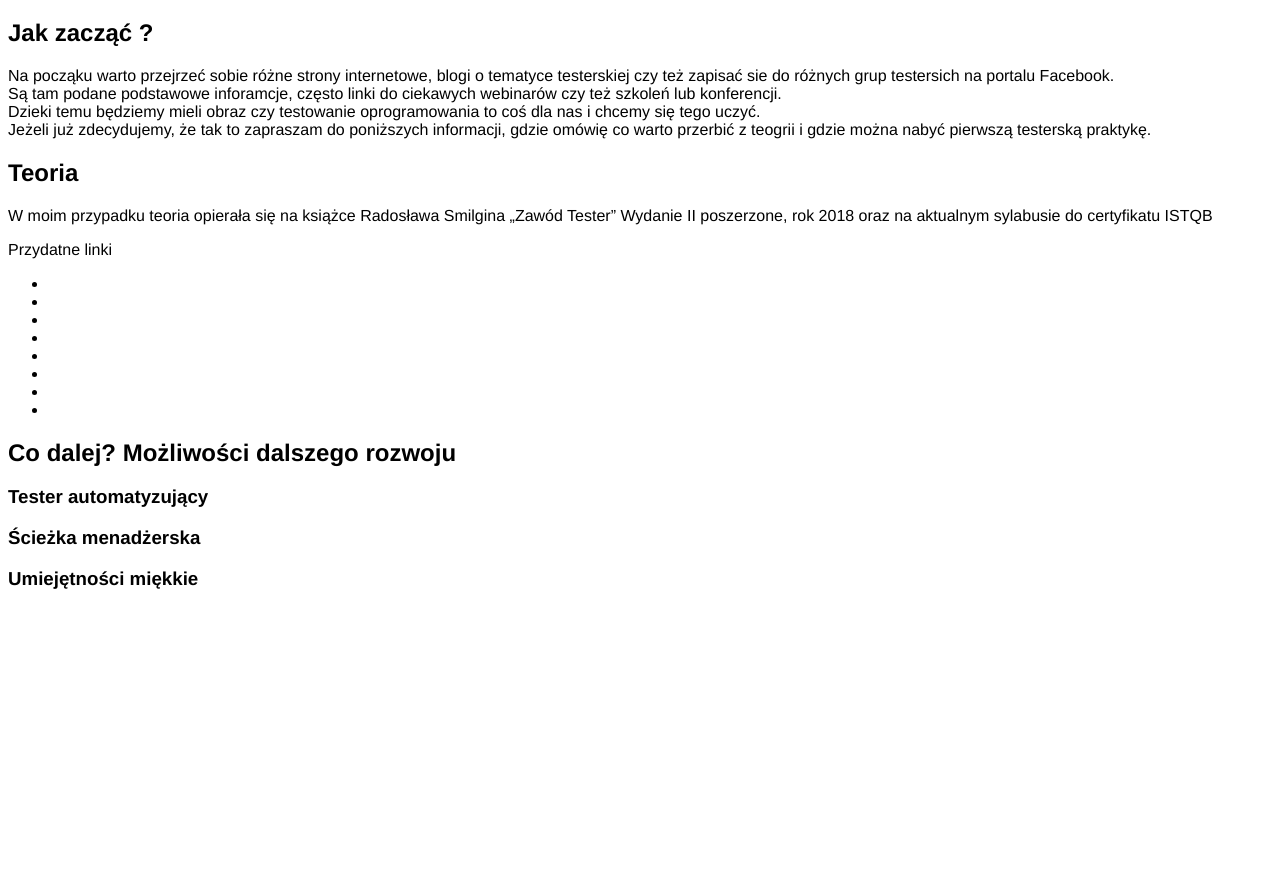
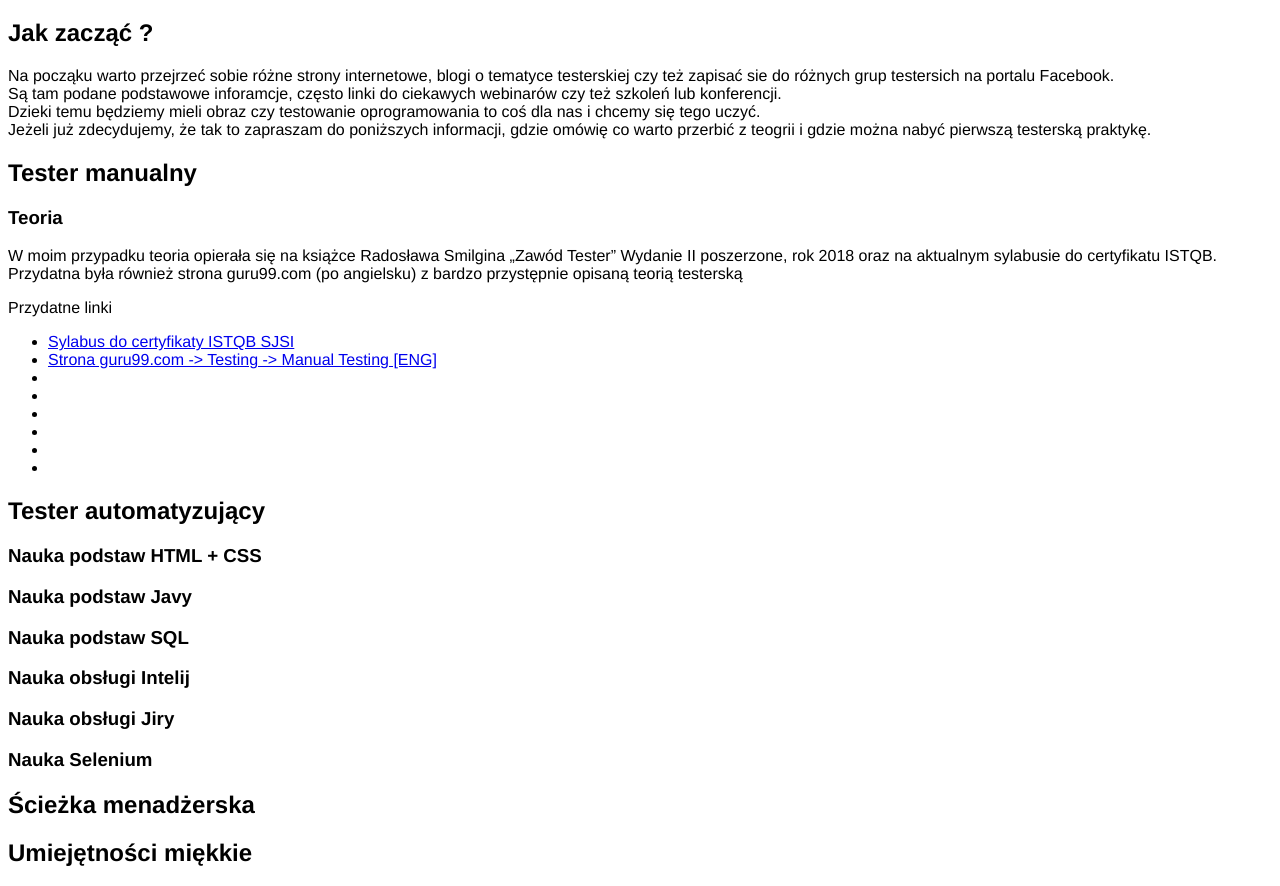
Before and after one commit to julia-rybicka/julia-rybicka.github.io, a plain HTML site: page index.html in a window 1280 px wide. Shown: the part 61-947 px from the top of the page. Before the commit the page ends 800 px from the top, so only its background shows below. Drawn offline with Linux system fonts and the light colour scheme.

Commit message:
zmiana podziału i teorii

```diff
--- a/index.html
+++ b/index.html
@@ -21,12 +21,17 @@
             Jeżeli już zdecydujemy, że tak to zapraszam do poniższych informacji, gdzie omówię co warto przerbić z teogrii i gdzie można nabyć pierwszą testerską praktykę.
         </p>
 
-        <h2>Teoria</h2>
-        <p> W moim przypadku teoria opierała się na książce Radosława Smilgina „Zawód Tester” Wydanie II poszerzone, rok 2018 oraz na aktualnym sylabusie do certyfikatu ISTQB</p>
+        <h2>Tester manualny</h2>
+
+        <h3>Teoria</h3>
+        <p> W moim przypadku teoria opierała się na książce Radosława Smilgina „Zawód Tester” Wydanie II poszerzone, rok 2018
+            oraz na aktualnym sylabusie do certyfikatu ISTQB.
+            Przydatna była również strona guru99.com (po angielsku) z bardzo przystępnie opisaną teorią testerską</p>
+
         <p>Przydatne linki
             <ul>
-                <li><a href = ""> </a></li>
-                <li><a href = ""> </a></li>
+                <li><a href = "https://sjsi.org/ist-qb/do-pobrania/"> Sylabus do certyfikaty ISTQB SJSI</a></li>
+                <li><a href = "https://www.guru99.com/software-testing.html "> Strona guru99.com -> Testing -> Manual Testing [ENG] </a></li>
                 <li><a href = ""> </a></li>
                 <li><a href = ""> </a></li>
                 <li><a href = ""> </a></li>
@@ -36,12 +41,22 @@
             </ul>
         </p>
 
-        <p></p>
+        <h2>Tester automatyzujący</h2>
 
-        <h2>Co dalej? Możliwości dalszego rozwoju</h2>
-        <h3>Tester automatyzujący</h3>
-        <h3>Ścieżka menadżerska</h3>
-        <h3>Umiejętności miękkie</h3>
+        <h3>Nauka podstaw HTML + CSS</h3>
+
+        <h3>Nauka podstaw Javy</h3>
+
+        <h3>Nauka podstaw SQL</h3>
+
+        <h3>Nauka obsługi Intelij</h3>
+
+        <h3>Nauka obsługi Jiry</h3>
+
+        <h3>Nauka Selenium</h3>
+
+        <h2>Ścieżka menadżerska</h2>
+        <h2>Umiejętności miękkie</h2>
 
     </body>
 </html>
```
